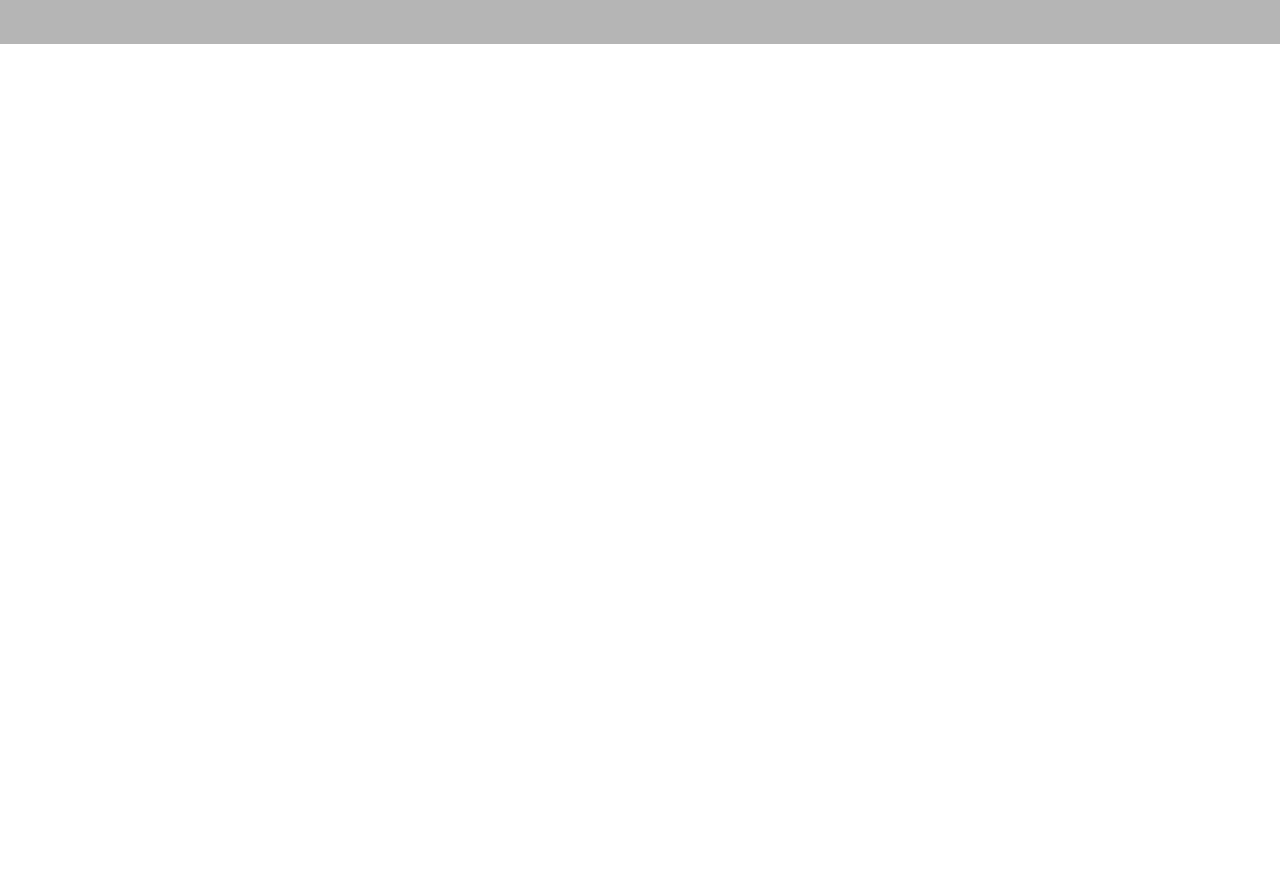
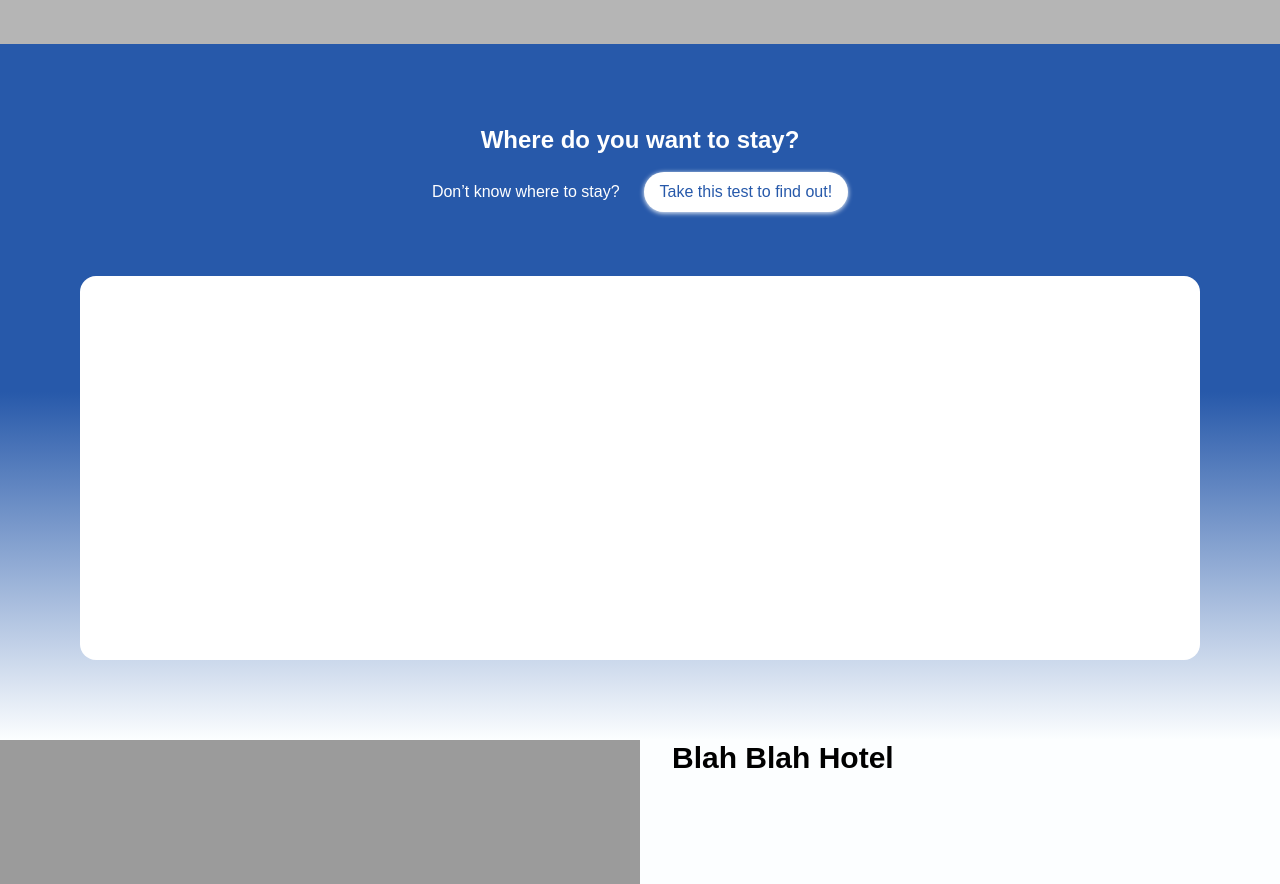
Before and after one commit to jspmarc/TechnoScape-AdAstraAbyssoque, a Vue app: page / in a window 1280 px wide. Shown: the part 520-1404 px from the top of the page. Before the commit the page ends 800 px from the top, so only its background shows below. Built offline with nearby package versions, Linux system fonts and the light colour scheme.

Commit message:
add home page

```diff
--- /dev/null
+++ b/src/components/Home/HotelCard.vue
@@ -0,0 +1,29 @@
+<template>
+    <div class="test-box-container flex flex-row">
+        <div class="img-container w-1/2 h-36">
+
+        </div>
+        <div class="ml-8">
+            <p class="font-bold text-3xl">Blah Blah Hotel</p>
+        </div>
+    </div>
+</template>
+
+<script>
+export default {};
+</script>
+
+<style scoped>
+.test-box-container {
+    background: #FCFEFF;
+}
+
+.button {
+    color: #2759AA;
+    box-shadow: 0px 1px 5px #FCFEFF;
+}
+
+.img-container {
+    background: #9B9B9B;
+}
+</style>
--- /dev/null
+++ b/src/components/Home/TestBox.vue
@@ -0,0 +1,27 @@
+<template>
+    <div class="test-box-container p-20">
+        <p class="text-2xl mb-4 font-bold text-center text-white">Where do you want to stay?</p>
+        <div class="flex flex-row justify-center items-center mb-16">
+            <p class="mr-3 text-white">Don’t know where to stay?</p>
+            <button class="ml-3 text-white bg-white button p-2 rounded-3xl px-4">Take this test to find out!</button>
+        </div>
+        <div class="flex flex-row justify-center bg-white h-96 rounded-2xl">
+
+        </div>
+    </div>
+</template>
+
+<script>
+export default {};
+</script>
+
+<style scoped>
+.test-box-container {
+    background-image: linear-gradient(#2759AA, #2759AA, #FCFEFF);
+}
+
+.button {
+    color: #2759AA;
+    box-shadow: 0px 1px 5px #FCFEFF;
+}
+</style>
--- a/src/views/Home.vue
+++ b/src/views/Home.vue
@@ -1,13 +1,19 @@
 <template>
   <Jumbotron/>
+  <TestBox/>
+  <HotelCard/>
 </template>
 
 <script>
 import Jumbotron from "../components/Home/Jumbotron.vue";
+import TestBox from "../components/Home/TestBox.vue";
+import HotelCard from "../components/Home/HotelCard.vue";
 
 export default {
   components: {
     Jumbotron,
+    TestBox,
+    HotelCard
   },
 };
 </script>
```
